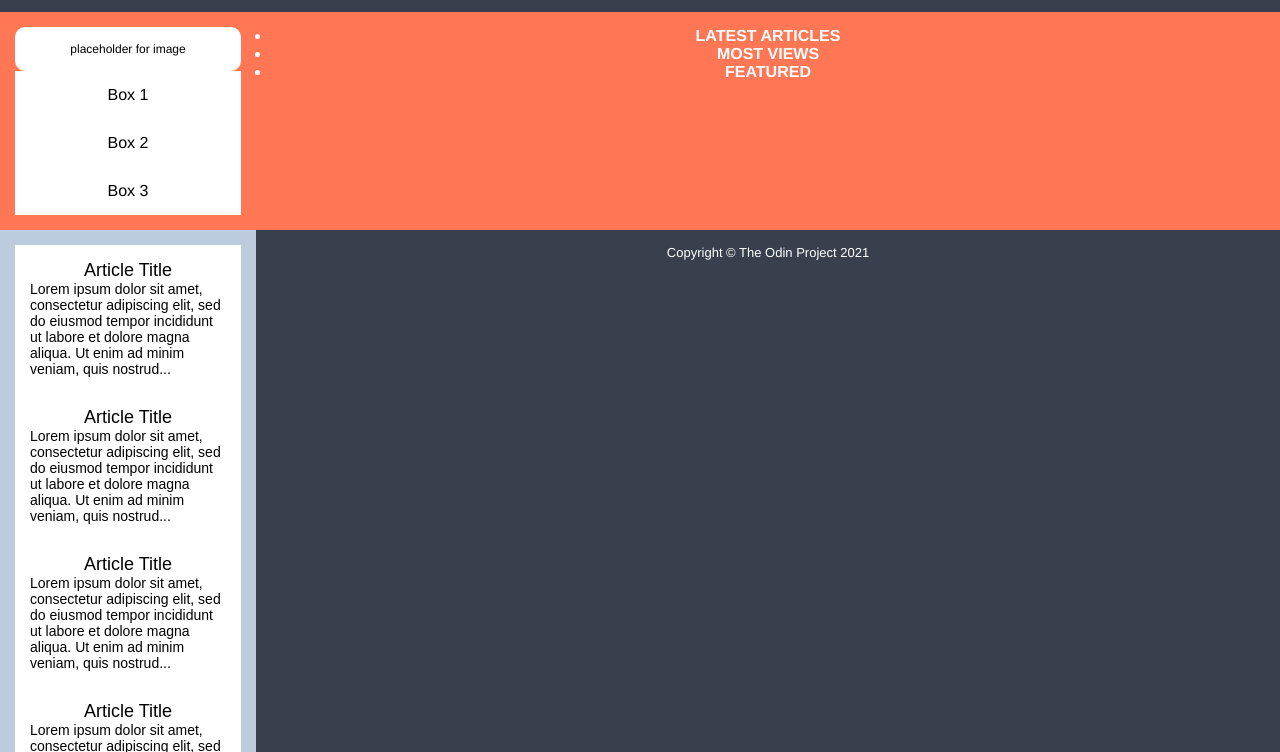
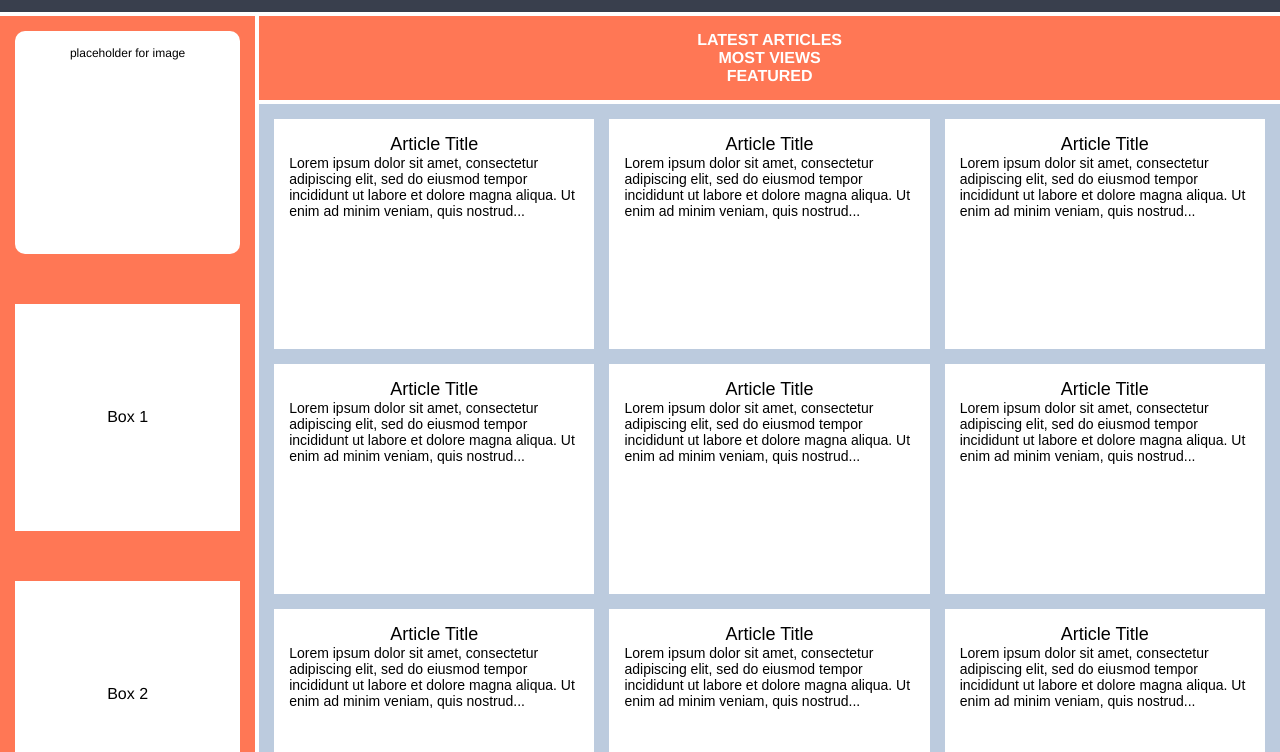
Before and after one commit to AbdulMoeez060/css-exercise, a plain HTML site: page grid/03-grid-layout-3/index.html in a window 1280 px wide. Shown: the part 120-872 px from the top of the page. Drawn offline with Linux system fonts and the light colour scheme.

Commit message:
add a layout

```diff
--- a/grid/03-grid-layout-3/style.css
+++ b/grid/03-grid-layout-3/style.css
@@ -7,6 +7,7 @@
   text-align: center;
   display: grid;
   grid-template-columns: 1fr 4fr;
+  gap: 4px;
 }
 
 .container div {
@@ -25,13 +26,26 @@
 
 }
 
+ul{
+  list-style: none;
+}
 .menu ul,
 .menu li {
   font-size: 16px;
+
+}
+
+.menu ul{
+  display: grid;
 }
 
 .sidebar {
   background-color: #FF7755;
+  grid-column: 1;
+  grid-row: 2/4;
+  display: grid;
+  gap: 50px;
+
 }
 
 .sidebar .photo {
@@ -48,10 +62,17 @@
   color: black;
   font-size: 16px;
   font-weight: normal;
+  display: grid;
+  align-items: center;
+  justify-content: center;
 }
 
 .nav {
   background-color: #FF7755;
+  grid-column: 2;
+}
+.nav ul{
+  display: grid;
 }
 
 .nav ul li {
@@ -61,6 +82,11 @@
 
 .article {
   background-color: #bccbde;
+  display: grid;
+  grid-template-columns: repeat(auto-fit,minmax(250px,1fr));
+  gap: 15px;
+  grid-column: 2;
+
 }
 
 .article p {
@@ -74,6 +100,7 @@
   background-color: #FFFFFF;
   color: black;
   text-align: center;
+  height: 200px;
 }
 
 .card p {
@@ -89,6 +116,8 @@
 
 .footer {
   background-color: #393f4d;
+  grid-column: 1/-1;
+
 }
 
 .footer p {
```
